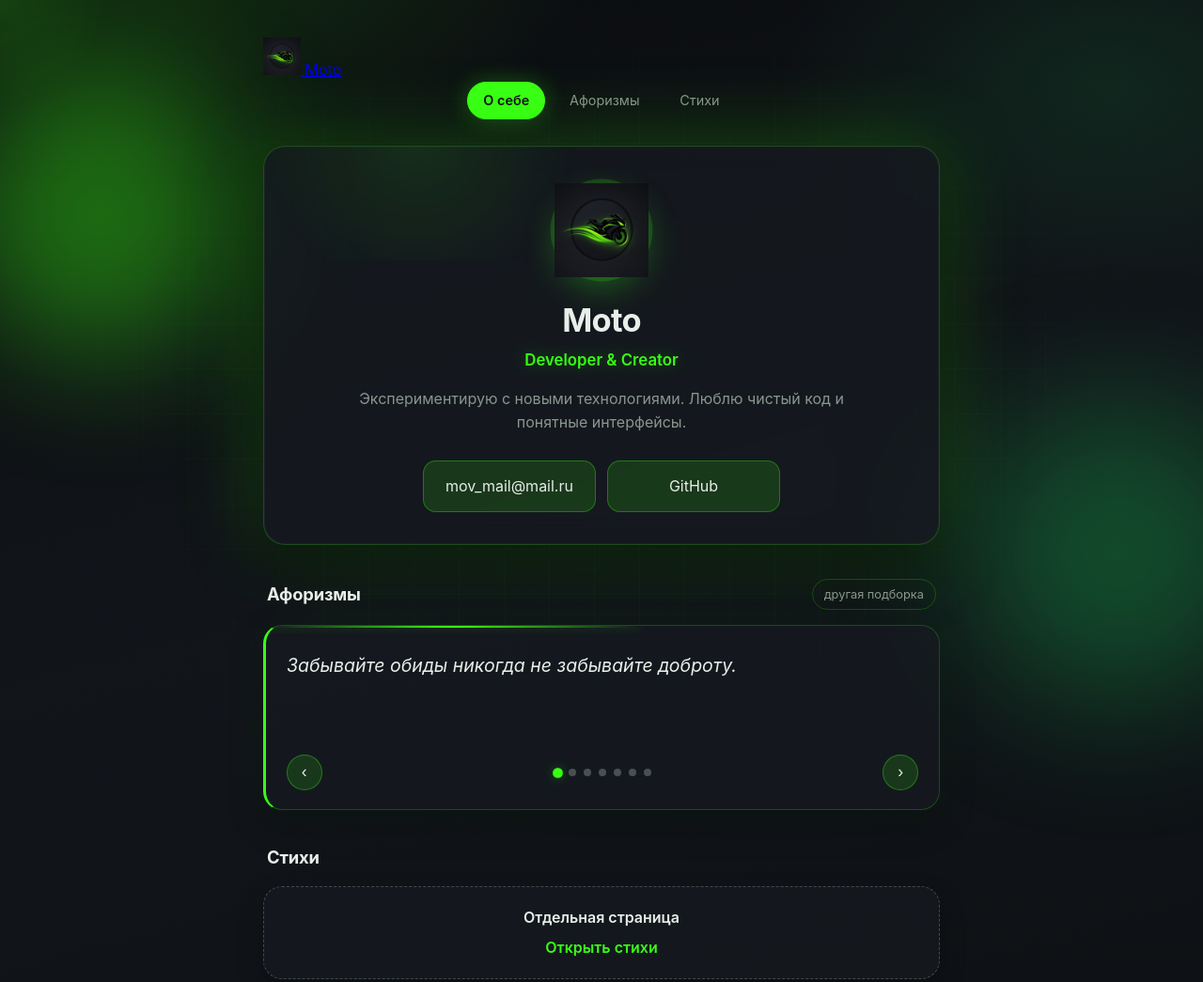
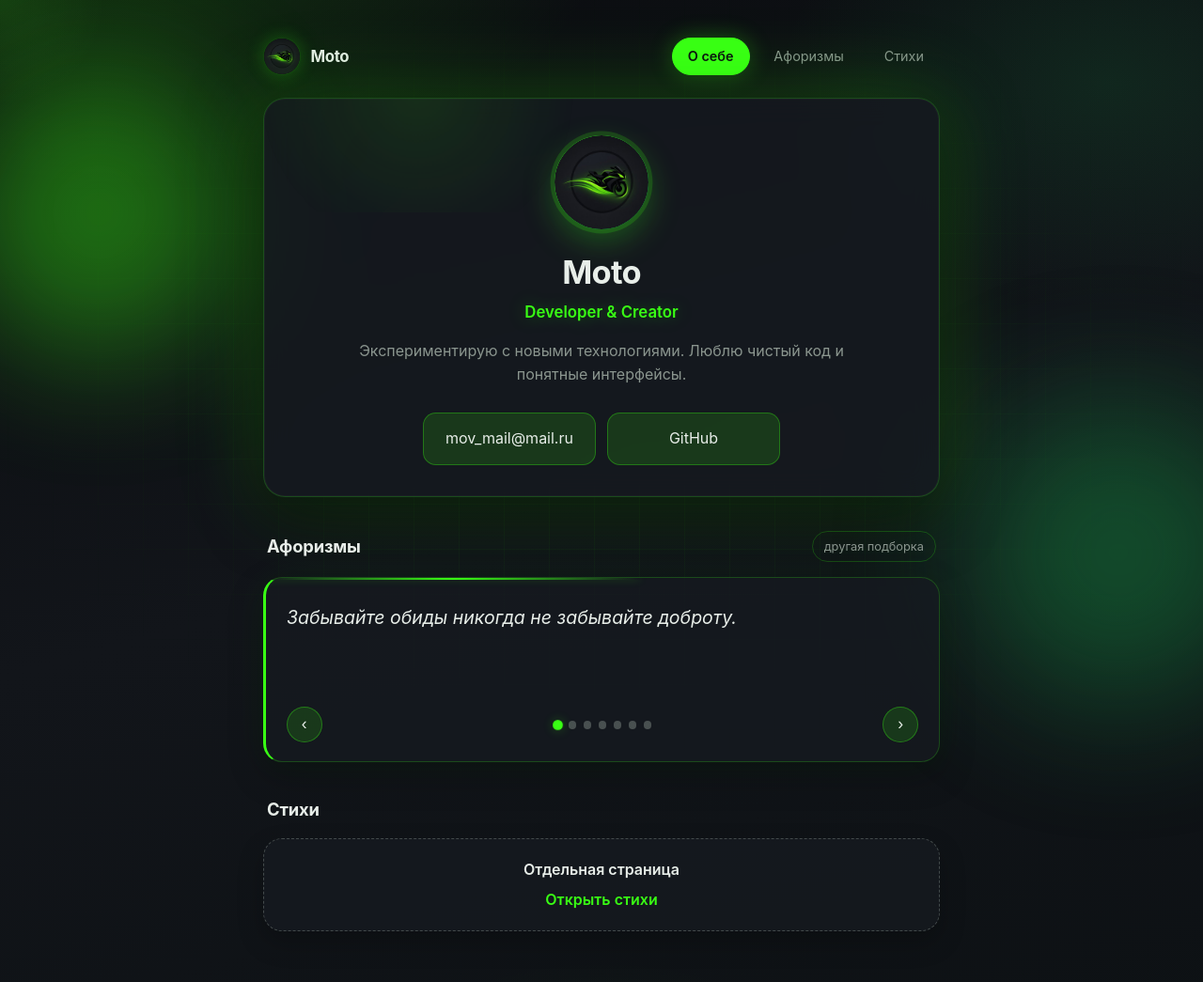
Before and after one commit to jagorun/roy-business-card, a plain HTML site: page index.html in a window 1280 px wide. Shown: the top 1045 px of the page at 94% size. Drawn offline with Linux system fonts and the light colour scheme.

Commit message:
feat: brand header styles for logo

```diff
--- a/styles.css
+++ b/styles.css
@@ -91,9 +91,9 @@ body {
   justify-content: center;
   gap: 0.55rem;
   flex-wrap: wrap;
-  margin-bottom: 1.75rem;
-  opacity: 0;
-  animation: rise 0.7s ease 0.05s forwards;
+  margin-bottom: 0;
+  opacity: 1;
+  animation: none;
 }
 .nav a {
   color: var(--muted);
@@ -530,3 +530,54 @@ footer.site a:hover { text-decoration: underline; }
   .contacts { flex-direction: row; max-width: none; justify-content: center; }
   .contacts a { min-width: 11.5rem; }
 }
+
+
+.site-header {
+  display: flex;
+  align-items: center;
+  justify-content: space-between;
+  gap: 1rem;
+  flex-wrap: wrap;
+  margin-bottom: 1.5rem;
+  opacity: 0;
+  animation: rise 0.7s ease 0.02s forwards;
+}
+.brand {
+  display: inline-flex;
+  align-items: center;
+  gap: 0.65rem;
+  text-decoration: none;
+  color: var(--text);
+}
+.brand-logo {
+  width: 40px;
+  height: 40px;
+  border-radius: 50%;
+  object-fit: cover;
+  border: 1px solid var(--line);
+  box-shadow: 0 0 18px rgba(57, 255, 20, 0.25);
+  background: #0a0c0f;
+}
+.brand-name {
+  font-weight: 700;
+  letter-spacing: -0.02em;
+  font-size: 1.05rem;
+}
+.brand:hover .brand-logo {
+  box-shadow: 0 0 26px rgba(57, 255, 20, 0.4);
+}
+.nav {
+  margin-bottom: 0;
+}
+.avatar img {
+  width: 100%;
+  height: 100%;
+  border-radius: 50%;
+  object-fit: cover;
+  display: block;
+}
+.avatar {
+  overflow: hidden;
+  padding: 0;
+  font-size: 0;
+}
```
